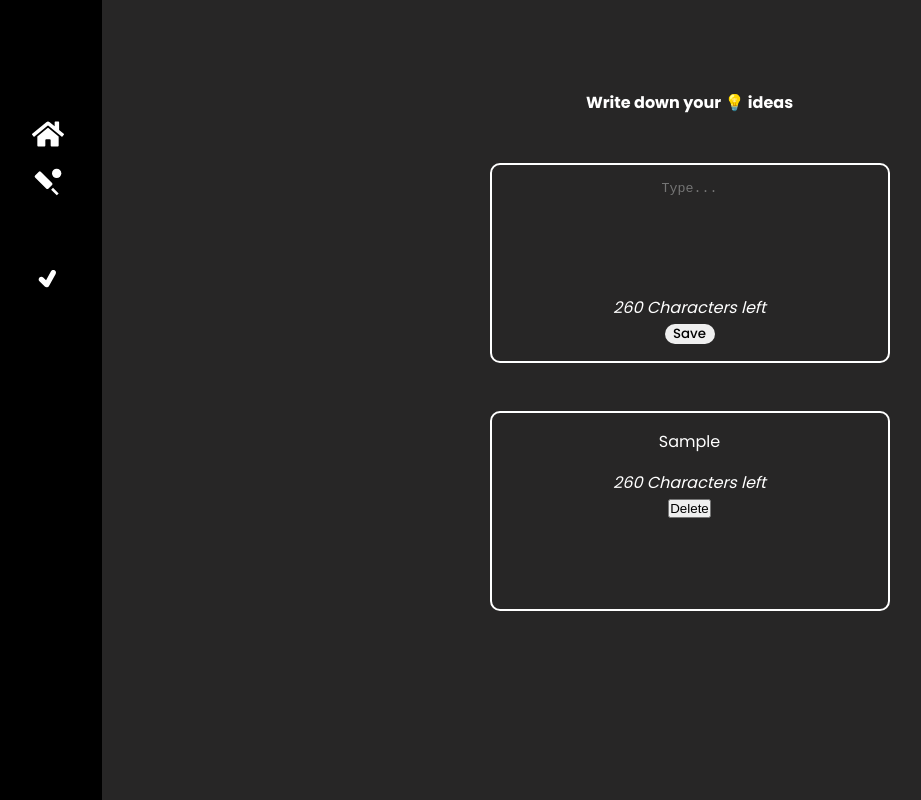
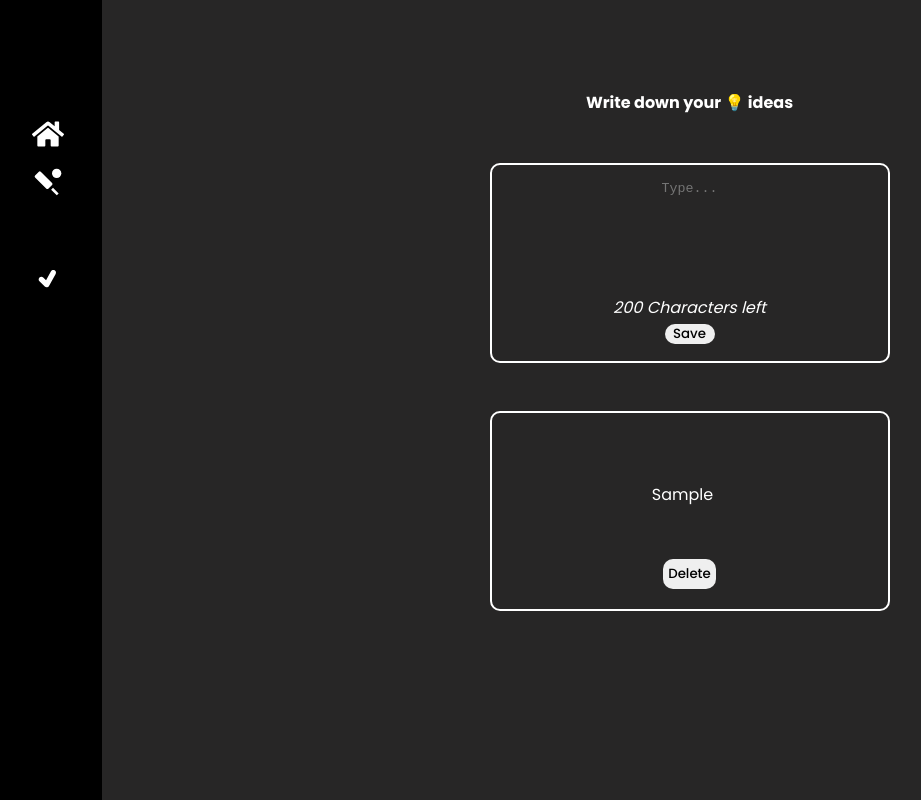
Before and after one commit to Arkimedij/sidebar_template, a React (Create React App) app: page /notes in a window 1280 px wide. Both pictures are taken after typing "Sample" into the empty fields and a click on the button "Save". Shown: the whole page, without its empty margins (3-924 px from the left). Built offline with nearby package versions, Linux system fonts and the light colour scheme; some icons are missing.

Commit message:
notes working

```diff
--- a/src/pages/Notes.jsx
+++ b/src/pages/Notes.jsx
@@ -5,7 +5,7 @@ import { v4 as uuid } from 'uuid';
 function Notes() {
   const [inputText, setInputText] = useState('');
   const [notes, setNotes] = useState([]);
-  const char = 260;
+  const char = 200;
   const charLimit = char - inputText.length;
 
   const saveHandler = (value) => {
@@ -47,7 +47,7 @@ function Notes() {
           <textarea
             cols={45}
             rows={7}
-            maxLength={260}
+            maxLength={200}
             value={inputText}
             onChange={(e) => setInputText(e.target.value)}
             placeholder="Type..."
@@ -72,12 +72,12 @@ function Notes() {
 
               <div className="note-sub-container-data"key={note.id}>
                     <div className="note">
-                      <div className='textarea'>{note.text}</div>
+                      <div className='textarea'><p>{note.text}</p></div>
 
                       <div className="note-footer">
-                        <span className="note-footer-label">{charLimit} Characters left</span>
+
                         <div className="button-container">
-                        <button onClick={() => deleteHandler(note.id)}>Delete</button>
+                        <button className='note-delete' onClick={() => deleteHandler(note.id)}>Delete</button>
                         </div>
                       </div>
                     </div>
--- a/src/pages/Todo.css
+++ b/src/pages/Todo.css
@@ -225,7 +225,29 @@ textarea{
     display: flex;
     justify-content: center;
     text-align: center;
-
+    width:auto;
+    overflow: hidden;
+    max-width: 350px;
+    max-height: 130px;
+    height: 130px;
     text-wrap: wrap;
 
 }
+.note-delete{
+    border: none;
+    outline: none;
+    border-radius: 10px;
+    font-family: 'Poppins', sans-serif;
+    padding: 0.3rem;
+    transition: 0.3s ease-in;
+    font-weight: 500;
+}
+.note-delete:hover{
+    background-color: rgba(250, 102, 102, 0.781);
+    transition: 0.3s ease-in;
+}
+.textarea p{
+    display: flex;
+    justify-content: center;
+    align-items: center;
+}
```
